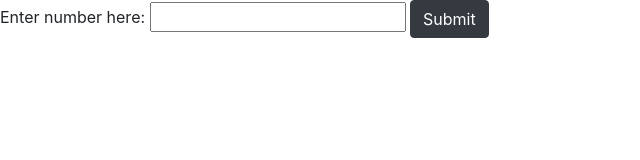
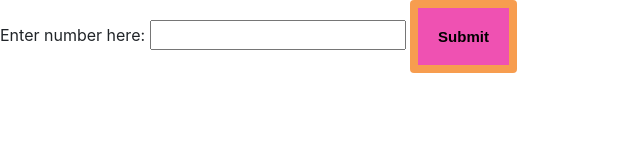
Before and after one commit to SeanJulius/Mr-Robogers, a plain HTML site: page index.html in a window 1280 px wide. Shown: the whole page, without its empty margins (0-640 px from the left). Drawn offline with Linux system fonts and the light colour scheme.

Commit message:
Add some jazz to the submit button

```diff
--- a/css/styles.css
+++ b/css/styles.css
@@ -0,0 +1,8 @@
+.btn {
+  background-color: rgb(239, 81, 178);
+  font-weight: bold;
+  color: black;
+  border: 8px solid rgba(255, 217, 0, 0.555);
+  font: bold 15px arial, sans-serif;
+  padding: 20px
+}
--- a/index.html
+++ b/index.html
@@ -2,6 +2,7 @@
 <html lang="en-US">
 <head>
   <link href="css/bootstrap.css" rel="stylesheet" type="text/css">
+  <link href="css/styles.css" rel="stylesheet" type="text/css">
   <script src="js/jquery-3.6.0.js"></script>
   <script src="js/scripts.js"></script>
   <title>Mr Roboger's Neighborhood</title>
@@ -10,7 +11,7 @@
   <form id="formNumber">
     <label for="userInput">Enter number here:</label>
     <input id="userInput" type="number">
-    <button type="submit" id="submit" class="btn btn-dark">Submit</button>
+    <button type="submit" id="submit" class="btn">Submit</button>
     <ul id="output">
     </ul>
   </form>
```
